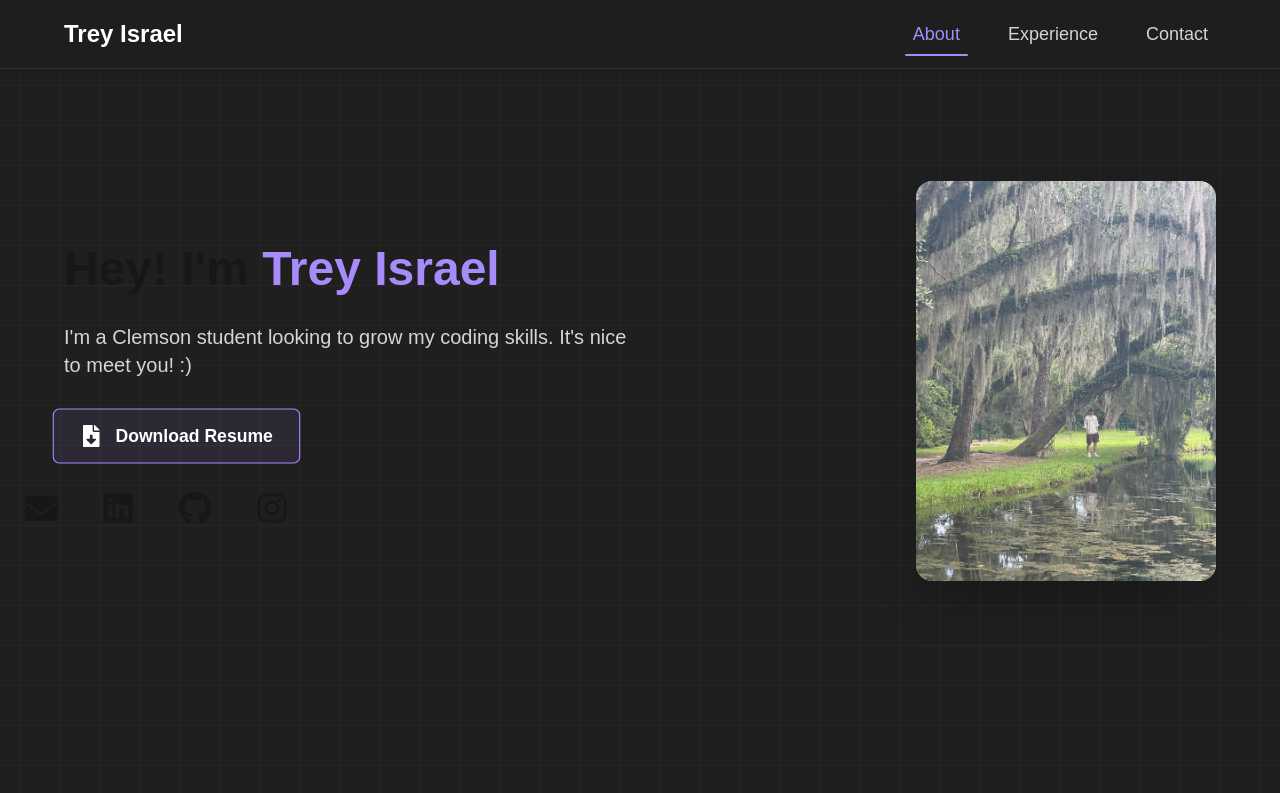
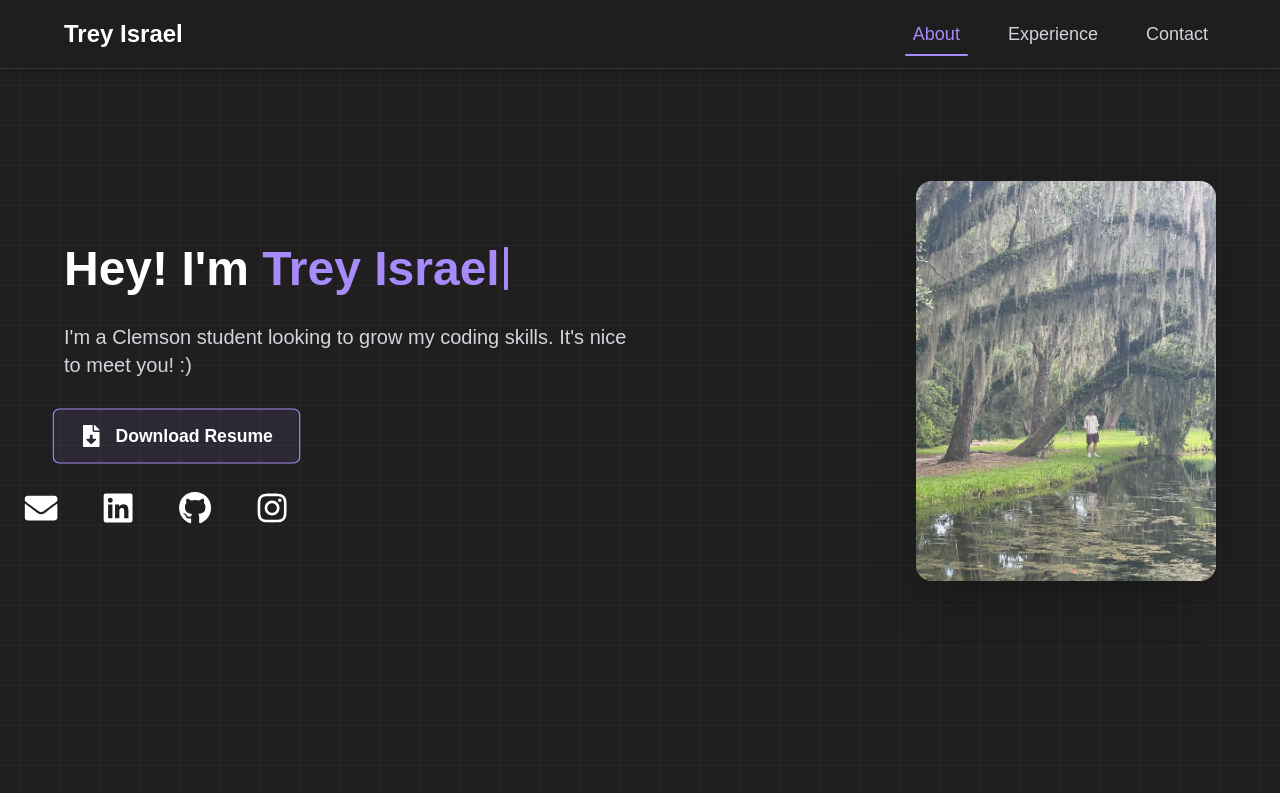
Before and after one commit to treyisrael7/portfolio, a Next.js app: page / in a window 1280 px wide. Shown: the top 793 px of the page. Built offline with nearby package versions, Linux system fonts and the light colour scheme.

Commit message:
nicer design

```diff
--- a/components/CodeViewer.js
+++ b/components/CodeViewer.js
@@ -49,7 +49,7 @@ export default function CodeViewer() {
     >
       <div className="max-w-6xl mx-auto">
         <div className="mb-8">
-          <h2 className="text-2xl sm:text-3xl font-bold text-left tracking-wide mb-2">
+          <h2 className="text-2xl sm:text-3xl font-bold text-left tracking-wide mb-2 text-white">
             A Little About Me
           </h2>
           <p className="text-gray-400 mb-10 max-w-md">
--- a/components/HeroSection.js
+++ b/components/HeroSection.js
@@ -4,11 +4,53 @@ import { motion } from "framer-motion";
 import { FaFileDownload } from "react-icons/fa";
 import SocialIcons from "./SocialIcons";
 import Image from "next/image";
+import { useEffect, useState } from "react";
 
 export default function HeroSection() {
+  const fullText = "Hey! I'm Trey Israel";
+  const [displayedText, setDisplayedText] = useState("");
+  const [showCursor, setShowCursor] = useState(true);
+
+  useEffect(() => {
+    const introText = "Hey! I'm ";
+    const nameText = "Trey Israel";
+    const typingDelay = 800;
+    const introSpeed = 60;
+    const nameSpeed = 120;
+
+    let i = 0;
+
+    const startTyping = setTimeout(() => {
+      const typeIntro = setInterval(() => {
+        setDisplayedText(introText.slice(0, i + 1));
+        i++;
+        if (i === introText.length) {
+          clearInterval(typeIntro);
+          i = 0;
+          const typeName = setInterval(() => {
+            setDisplayedText(introText + nameText.slice(0, i + 1));
+            i++;
+            if (i === nameText.length) {
+              clearInterval(typeName);
+              setInterval(() => {
+                setShowCursor((prev) => !prev);
+              }, 500);
+            }
+          }, nameSpeed);
+        }
+      }, introSpeed);
+    }, typingDelay);
+
+    return () => clearTimeout(startTyping);
+  }, []);
+
+  const introLength = "Hey! I'm ".length;
+  const whitePart = displayedText.slice(0, introLength);
+  const purplePart = displayedText.slice(introLength);
+
   return (
     <section id="about" className="py-28 px-6">
-      <div className="max-w-6xl mx-auto flex flex-col md:flex-row items-center gap-16">
+      <div className="max-w-6xl mx-auto flex flex-col md:flex-row items-center gap-16 text-white">
         <motion.div
           initial={{ opacity: 0, y: 30 }}
           animate={{ opacity: 1, y: 0 }}
@@ -16,7 +58,19 @@ export default function HeroSection() {
           className="text-center md:text-left flex-1"
         >
           <h1 className="text-3xl md:text-5xl font-bold mb-6 leading-tight">
-            Hey! I&apos;m <span className="text-[#a78bfa]">Trey Israel</span>
+            <span className="text-white">{whitePart}</span>
+            <span className="text-[#a78bfa]">{purplePart}</span>
+            <span
+              className={`ml-1 inline-block align-middle bg-[#a78bfa] transition-opacity duration-200 ${
+                showCursor ? "opacity-100" : "opacity-0"
+              }`}
+              style={{
+                width: "4px",
+                height: "0.9em",
+                transform: "translateY(-4px)",
+                borderRadius: "1px",
+              }}
+            />
           </h1>
 
           <p className="text-gray-300 text-lg sm:text-xl max-w-xl">
@@ -27,7 +81,7 @@ export default function HeroSection() {
           <a
             href="/Trey Israel Resume.pdf"
             download
-            className="mt-8 scale-110 inline-flex items-center gap-3 px-6 py-3 text-sm sm:text-base bg-[#a78bfa]/10 border border-[#a78bfa] text-white font-semibold rounded-md hover:bg-[#a78bfa] hover:text-black transition"
+            className="mt-8 scale-110 inline-flex items-center gap-3 px-6 py-3 text-sm sm:text-base bg-[#a78bfa]/10 border border-[#a78bfa] text-white font-semibold rounded-md hover:bg-[#a78bfa] hover:text-black transition-colors duration-200"
           >
             <FaFileDownload className="text-lg sm:text-xl" />
             Download Resume
--- a/package.json
+++ b/package.json
@@ -9,6 +9,7 @@
     "lint": "next lint"
   },
   "dependencies": {
+    "clsx": "^2.1.1",
     "motion": "^12.5.0",
     "next": "15.2.3",
     "react": "^19.0.0",
```
Also changed, not shown: 1 other file (tests, documents, lock files or other folders).
